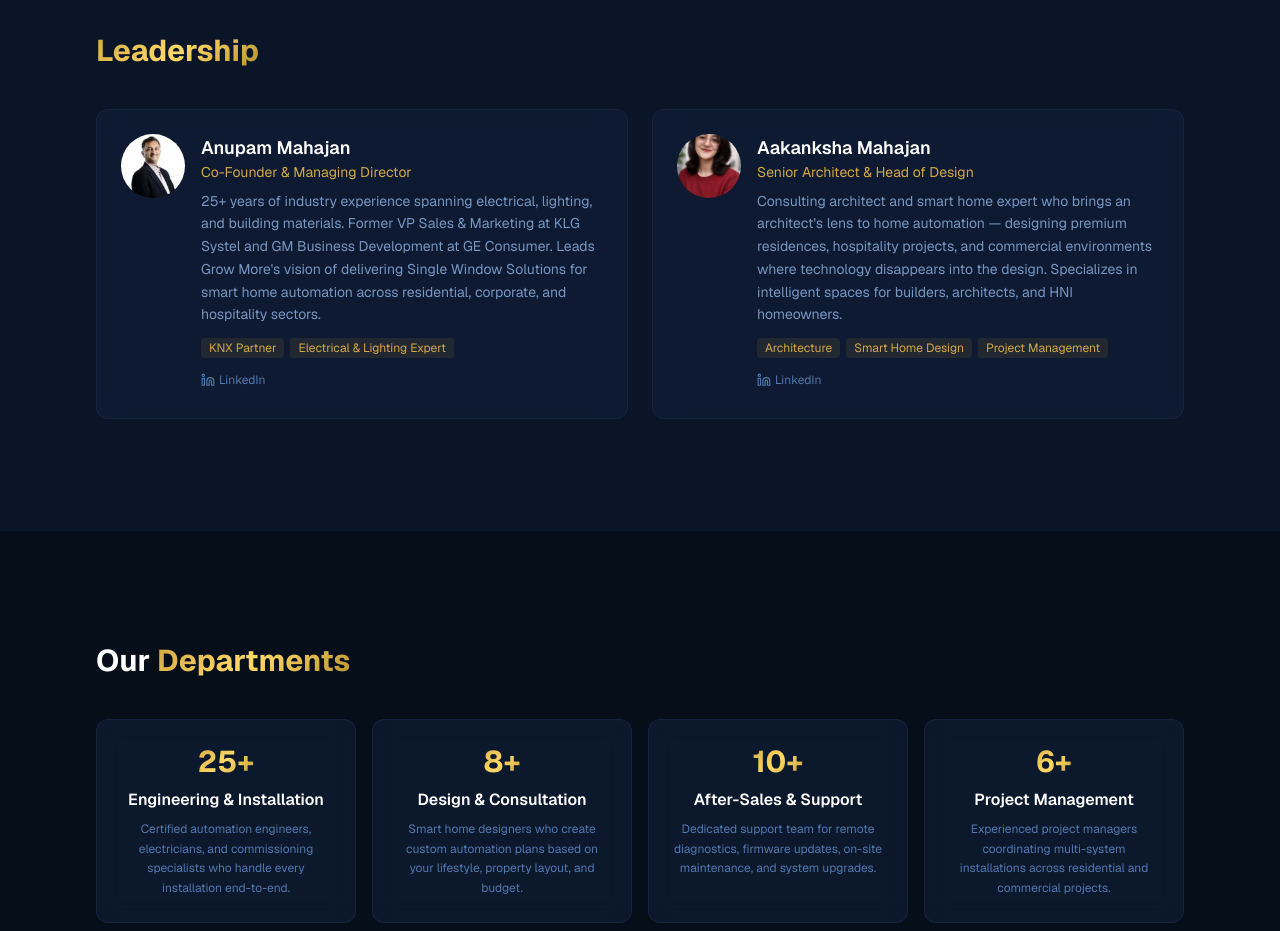
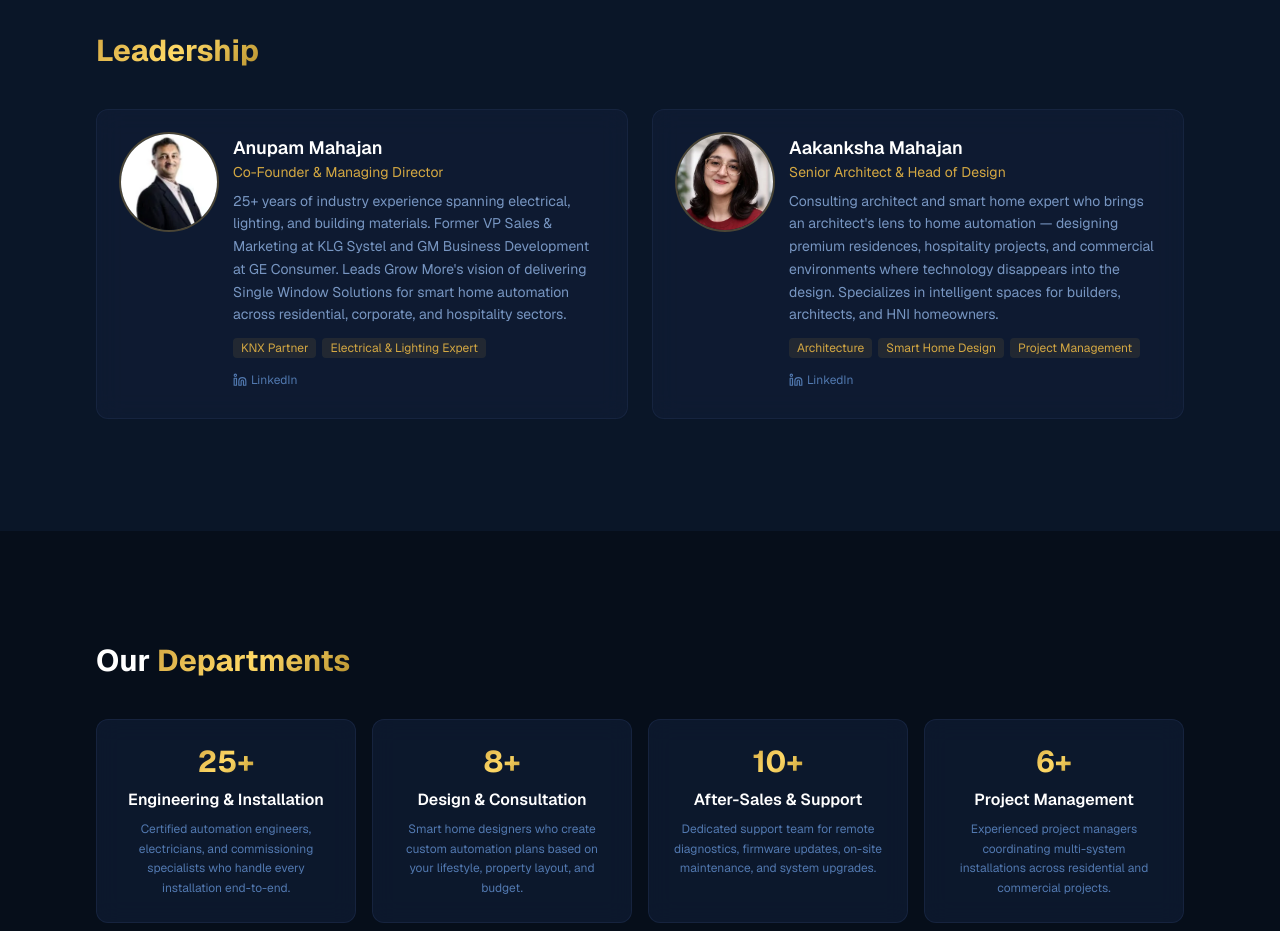
Before and after one commit to cpchander/growmore, a Next.js app: page /about/team in a window 1280 px wide. Shown: the part 1020-1951 px from the top of the page. Built offline with nearby package versions, Linux system fonts and the light colour scheme; no server answers.

Commit message:
fix: team page avatar crop — larger circle + object-top so faces are visible
Changed avatar from 64px to 96px circle, added object-top to bias
crop toward face on portrait photos, added subtle gold ring accent.

```diff
--- a/src/app/about/team/page.tsx
+++ b/src/app/about/team/page.tsx
@@ -114,17 +114,17 @@ export default function TeamPage() {
                 <div className="flex items-start gap-4">
                   {/* Avatar */}
                   {person.image ? (
-                    <div className="w-16 h-16 rounded-full overflow-hidden shrink-0">
+                    <div className="w-24 h-24 rounded-full overflow-hidden shrink-0 ring-2 ring-gold-500/30">
                       <Image
                         src={person.image}
                         alt={person.name}
-                        width={64}
-                        height={64}
-                        className="w-full h-full object-cover"
+                        width={96}
+                        height={96}
+                        className="w-full h-full object-cover object-top"
                       />
                     </div>
                   ) : (
-                    <div className="w-16 h-16 rounded-full bg-navy-700 flex items-center justify-center shrink-0">
+                    <div className="w-24 h-24 rounded-full bg-navy-700 flex items-center justify-center shrink-0 ring-2 ring-gold-500/30">
                       <span className="text-2xl font-bold text-gold-500">
                         {person.name.charAt(0)}
                       </span>
```
